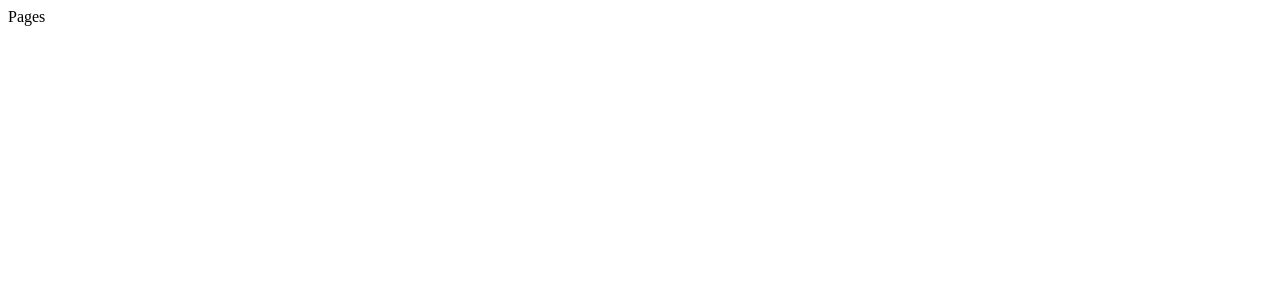
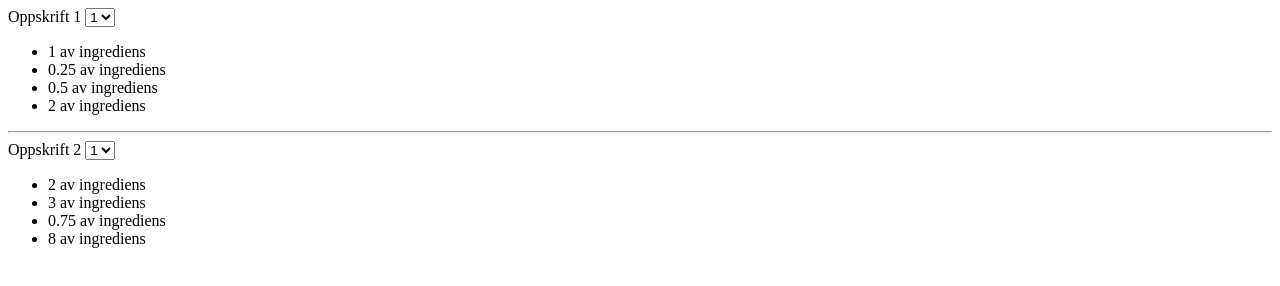
Before and after one commit to tivik7/tivik7.github.io, a plain HTML site: page index.html in a window 1280 px wide. Drawn offline with Linux system fonts and the light colour scheme.

Commit message:
Update index.html

```diff
--- a/index.html
+++ b/index.html
@@ -1 +1,62 @@
-Pages
+<html>
+    <head>
+        <script>
+            function beregn(clsName, qtyId)
+            {
+                // Finn ut hvor mange porsjoner som er valgt i select tag med id lik verdien av variabelen qtyId
+                var porsjoner = document.getElementById(qtyId).value;
+                console.log("Rgener ut",porsjoner,"porsjoner fra",qtyId,"merket med klasse",clsName);
+                // Lag en liste over alle elementer som har klasse lik verdien av variabelen clsName
+                var ingredienser = document.getElementsByClassName(clsName);
+                // Gå gjennom hvert element som er funnet
+                for(var n = 0; n < ingredienser.length; n++)
+                {
+                    // Finn "barnet" med id qty og endre teksten til resultatet av
+                    // prosjoner ganget med value attributten som står på div tag
+                    ingredienser[n].children["qty"].innerText = (porsjoner * parseFloat(ingredienser[n].children["qty"].getAttribute("value")));
+                }
+            }
+        </script>
+        <!--
+            stylen er bare for å fjerne linjeskift etter div som er i en liste
+        -->
+        <style>
+            ul li div {
+                display: inline;
+            }
+        </style>
+    </head>
+<body>
+    <label>Oppskrift 1</label>
+    <select id="porsjoner1" onchange="beregn('ingrediens1','porsjoner1')">
+        <option value="1">1</option>
+        <option value="2">2</option>
+        <option value="3">3</option>
+        <option value="4">4</option>
+        <option value="5">5</option>
+        <option value="6">6</option>
+    </select>
+    <ul>
+        <li class="ingrediens1"><div id="qty" value="1">1</div> av ingrediens</li>
+        <li class="ingrediens1"><div id="qty" value="0.25">0.25</div> av ingrediens</li>
+        <li class="ingrediens1"><div id="qty" value="0.5">0.5</div> av ingrediens</li>
+        <li class="ingrediens1"><div id="qty" value="2">2</div> av ingrediens</li>
+    </ul>
+    <hr/>
+    <label>Oppskrift 2</label>
+    <select id="porsjoner2" onchange="beregn('ingrediens2','porsjoner2')">
+        <option value="1">1</option>
+        <option value="2">2</option>
+        <option value="3">3</option>
+        <option value="4">4</option>
+        <option value="5">5</option>
+        <option value="6">6</option>
+    </select>
+    <ul>
+        <li class="ingrediens2"><div id="qty" value="2">2</div> av ingrediens</li>
+        <li class="ingrediens2"><div id="qty" value="3">3</div> av ingrediens</li>
+        <li class="ingrediens2"><div id="qty" value="0.75">0.75</div> av ingrediens</li>
+        <li class="ingrediens2"><div id="qty" value="8">8</div> av ingrediens</li>
+    </ul>
+</body>
+</html>
```
